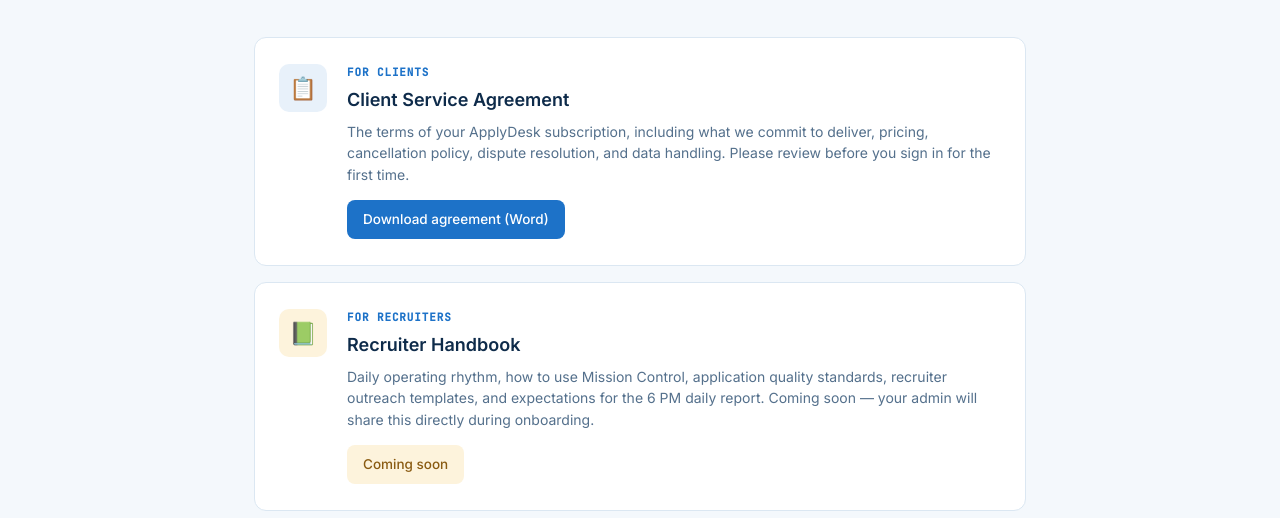
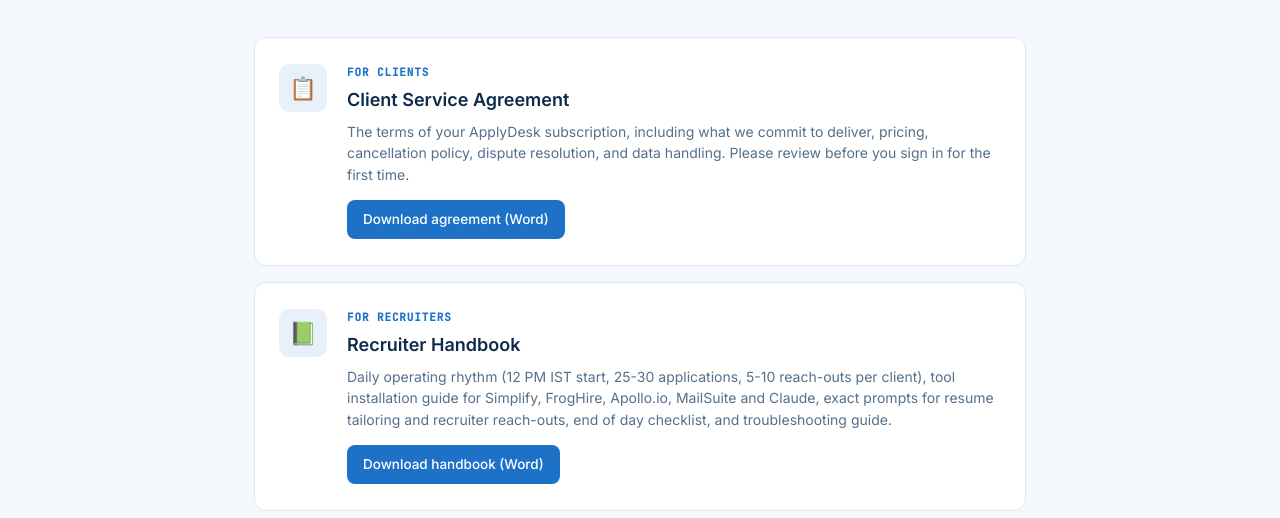
Before and after one commit to tadakavikas/applydesk, a plain HTML site: page docs/index.html in a window 1280 px wide. Shown: the part 282-800 px from the top of the page. Drawn offline with Linux system fonts and the light colour scheme.

Commit message:
Add Recruiter Handbook v1.0 to /docs

```diff
--- a/docs/index.html
+++ b/docs/index.html
@@ -78,13 +78,13 @@ h1{font-size:38px;font-weight:600;letter-spacing:-0.025em;color:var(--ink);margi
       </div>
     </div>
 
-    <div class="doc-card">
-      <div class="doc-icon pending">📗</div>
+    <div class="doc-card available">
+      <div class="doc-icon">📗</div>
       <div class="doc-body">
         <div class="doc-role">For recruiters</div>
         <div class="doc-title">Recruiter Handbook</div>
-        <div class="doc-desc">Daily operating rhythm, how to use Mission Control, application quality standards, recruiter outreach templates, and expectations for the 6 PM daily report. Coming soon — your admin will share this directly during onboarding.</div>
-        <a href="#" class="doc-btn disabled">Coming soon</a>
+        <div class="doc-desc">Daily operating rhythm (12 PM IST start, 25-30 applications, 5-10 reach-outs per client), tool installation guide for Simplify, FrogHire, Apollo.io, MailSuite and Claude, exact prompts for resume tailoring and recruiter reach-outs, end of day checklist, and troubleshooting guide.</div>
+        <a href="/docs/recruiter-handbook.docx" class="doc-btn" download>Download handbook (Word)</a>
       </div>
     </div>
 
```
